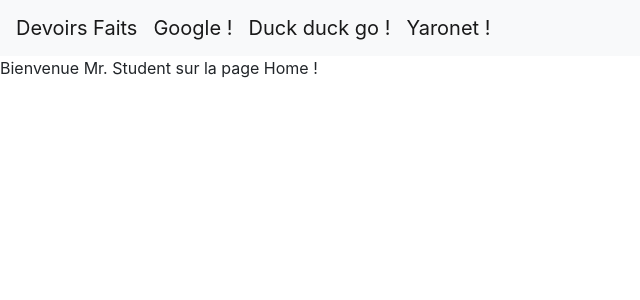
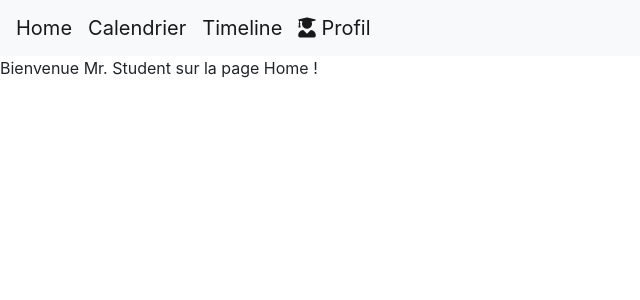
Before and after one commit to jobdoneproject/devoirsfaitsfront, an Angular app: page /home in a window 1280 px wide. Shown: the top 300 px of the page, without its empty margins (0-640 px from the left). Built offline with nearby package versions, Linux system fonts and the light colour scheme.

Commit message:
navbarupdated

```diff
--- a/src/app/mock-user.ts
+++ b/src/app/mock-user.ts
@@ -1,7 +1,7 @@
 import { User } from './user';
 
 export const USERS: User[] = [
-  {id: 11, firstName: 'Mr. Admin', lastName: 'Bean', email: 'adress@go.com', admin: true, prof: false },
-  {id: 12, firstName: 'Mr. Prof', lastName: 'Bean', email: 'adress@go.com', admin: false, prof: true },
-  {id: 13, firstName: 'Mr. Student', lastName: 'Bean', email: 'adress@go.com', admin: false, prof: false },
+  {id: 11, firstName: 'Mr. Admin', lastName: 'Bean', email: 'adress@go.com', admin: true, prof: false, role: 'admin' },
+  {id: 12, firstName: 'Mr. Prof', lastName: 'Bean', email: 'adress@go.com', admin: false, prof: true, role: 'prof' },
+  {id: 13, firstName: 'Mr. Student', lastName: 'Bean', email: 'adress@go.com', admin: false, prof: false, role: 'eleve' },
 ];
--- a/src/app/nav-bar-links.service.ts
+++ b/src/app/nav-bar-links.service.ts
@@ -6,69 +6,94 @@ import { User } from './user';
   providedIn: 'root'
 })
 export class NavBarLinksService {
-
+  notLoggedLinks = [
+    {
+      href: '/landing-page',
+      title: 'Devoirs faits',
+      icon: 'fas fa-camera-retro'
+    },
+    {
+      href: '/inscription-ecole',
+      title: 'Inscription',
+      icon: ''
+    },
+    {
+      href: '#',
+      title: 'Login',
+      icon: ''
+    }
+  ];
   adminLinks = [
     {
-      href: 'https://www.google.fr',
-      title: "Google !"
+      href: '/home',
+      title: 'Home',
+      icon: ''
     },
     {
-      href: 'https://duckduckgo.com/',
-      title: 'Duck duck go !'
+      href: '#',
+      title: 'Calendrier',
+      icon: ''
     },
     {
-      href: 'https://www.yaronet.com/',
-      title: 'Yaronet !'
+      href: '#',
+      title: 'Eleves',
+      icon: ''
     },
     {
-      href: 'http://www.lycos.fr/',
-      title: 'Lycos'
+      href: '#',
+      title: 'Profs',
+      icon: ''
     },
     {
-      href: 'https://outlook.live.com/owa/',
-      title: 'Outlook'
+      href: '#',
+      title: 'Profil',
+      icon: 'fas fa-users'
     },
-    {
-      href: 'https://myadmin.hull.ac.uk/main/',
-      title: 'MyAdminPage'
-    }
   ];
 
   profLinks = [
     {
-      href: 'https://www.google.fr',
-      title: "Google !"
+      href: '/home',
+      title: 'Home',
+      icon: ''
     },
     {
-      href: 'https://duckduckgo.com/',
-      title: 'Duck duck go !'
+      href: '#',
+      title: 'Calendrier',
+      icon: ''
     },
     {
-      href: 'https://www.yaronet.com/',
-      title: 'Yaronet !'
+      href: '#',
+      title: 'Appel',
+      icon: ''
     },
     {
-      href: 'http://www.lycos.fr/',
-      title: 'Lycos'
-    },
-    {
-      href: 'https://outlook.live.com/owa/',
-      title: 'Outlook'
+      href: '#',
+      title: 'Profil',
+      icon: 'fas fa-chalkboard-teacher'
     }
   ];
 
   studentLinks = [
     {
-      href: 'https://www.google.fr',
-      title: "Google !"
+      href: '/home',
+      title: 'Home',
+      icon: ''
     },
     {
-      href: 'https://duckduckgo.com/',
-      title: 'Duck duck go !'
+      href: '#',
+      title: 'Calendrier',
+      icon: ''
     },
     {
-      href: 'https://www.yaronet.com/',
-      title: 'Yaronet !'
+      href: '#',
+      title: 'Timeline',
+      icon: ''
+    },
+    {
+      href: '#',
+      title: 'Profil',
+      icon: 'fas fa-user-graduate'
     },
   ];
 
@@ -83,21 +108,24 @@ export class NavBarLinksService {
       lastName: '',
       email: '',
       admin: false,
-      prof: false
+      prof: false,
+      role: ''
     };
     this.userService.getCurrentUser()
       .subscribe(user => this.currentUser = user);
   }
 
   getLinks() {
-    if (this.currentUser.admin){
+    if (this.currentUser === null) {
+      return this.notLoggedLinks;
+    } else if (this.currentUser.role === 'eleve') {
+      return this.studentLinks;
+    } else if (this.currentUser.role === 'prof') {
+      return this.profLinks;
+    } else if (this.currentUser.role === 'admin') {
       return this.adminLinks;
-    }
-    else if (this.currentUser.prof) {
-      return this.profLinks;
-    }
-    else {
-      return this.studentLinks;
+    } else {
+      return this.notLoggedLinks;
     }
   }
 }
--- a/src/app/navbar/navbar.component.html
+++ b/src/app/navbar/navbar.component.html
@@ -37,6 +37,7 @@
 -->
 
 <nav class="navbar navbar-expand-lg navbar-light bg-light">
-  <a class="navbar-brand" href="#">Devoirs Faits</a>
-  <a *ngFor="let link of navBarLinks" class="navbar-brand" href="{{link.href}}">{{link.title}}</a>
+  <!--<a class="navbar-brand" href="#">Devoirs Faits</a>-->
+  <a *ngFor="let link of navBarLinks" class="navbar-brand"
+  href="{{link.href}}"><i class="{{link.icon}}"></i> {{link.title}}</a>
 </nav>
--- a/src/app/user.ts
+++ b/src/app/user.ts
@@ -5,4 +5,5 @@ export class User {
     email: string;
     admin: boolean;
     prof: boolean;
+    role: string;
 }
--- a/src/index.html
+++ b/src/index.html
@@ -15,6 +15,8 @@
   <link rel="stylesheet" href="./assets/css/bootstrap.min.css">
   <script src="./assets/js/bootstrap.min.js"></script>
 
+  <!-- Fontawesome -->
+  <link rel="stylesheet" href="https://use.fontawesome.com/releases/v5.0.13/css/all.css" integrity="sha384-DNOHZ68U8hZfKXOrtjWvjxusGo9WQnrNx2sqG0tfsghAvtVlRW3tvkXWZh58N9jp" crossorigin="anonymous">
 
 </head>
 <body>
```
Also changed, not shown: 1 other file (tests, documents, lock files or other folders).
